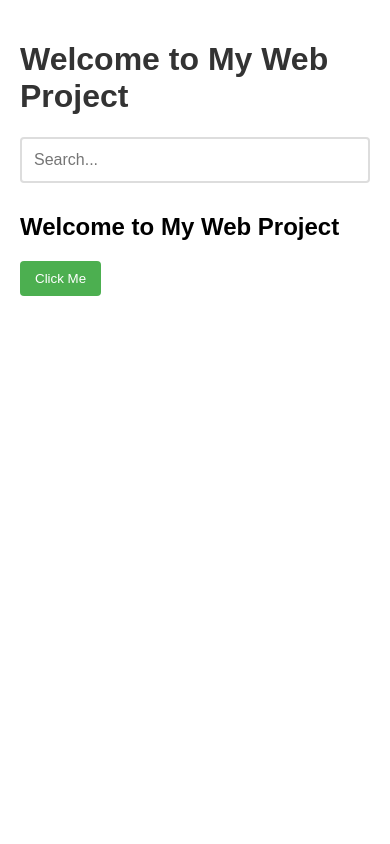
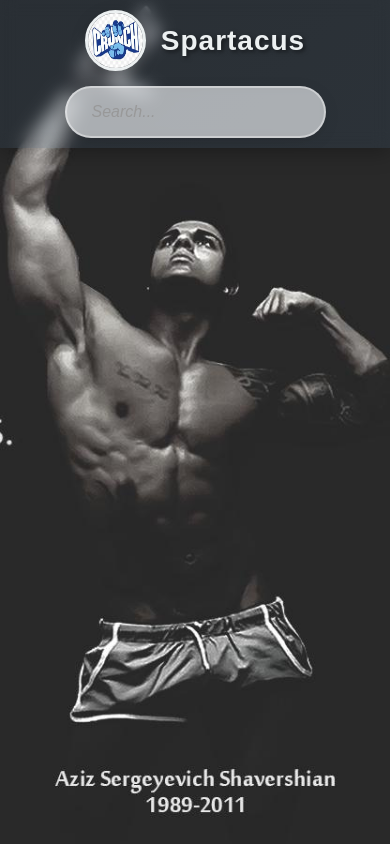
Before and after one commit to m1bz/web, a website: page my-web-project/src/index.html in a window 390 px wide. Drawn offline with Linux system fonts and the light colour scheme.

Commit message:
Commit 2 -> We made an transparent header and search bar, uploaded a photo and made it the background.

```diff
--- a/my-web-project/src/index.html
+++ b/my-web-project/src/index.html
@@ -7,14 +7,23 @@
     <link rel="stylesheet" href="styles.css">
 </head>
 <body>
-    <h1>Welcome to My Web Project</h1>
+    <header class="header">
+        <div class="logo">
+            <img src="logo.jpeg" alt="Spartacus Logo" class="logo-img">
+            <span class="logo-text">Spartacus</span>
+        </div>
 
-    <div class="search-container">
-        <input type="text" id="search-input" placeholder="Search...">
-        <div id="search-results" class="search-results"></div>
-    </div>
+        <div class="search-container">
+            <input type="text" id="search-input" placeholder="Search..." class="search-input">
+            <div id="search-results" class="search-results"></div>
+        </div>
 
-    <div id="app"></div>
+        <div class="header-spacer"></div>
+    </header>
+
+    <main class="main-content">
+    </main>
+
     <script src="index.js"></script>
 </body>
 </html>
--- a/my-web-project/src/index.js
+++ b/my-web-project/src/index.js
@@ -2,17 +2,6 @@
 // It contains the logic for the application, such as DOM manipulation and event handling.
 
 document.addEventListener('DOMContentLoaded', () => {
-    const app = document.getElementById('app');
-    app.innerHTML = '<h2>Welcome to My Web Project</h2>';
-
-    const button = document.createElement('button');
-    button.textContent = 'Click Me';
-    app.appendChild(button);
-
-    button.addEventListener('click', () => {
-        alert('Button was clicked!');
-    });
-
     // Sample data for search results (replace with your actual data)
     const sampleData = [
         "JavaScript Tutorial",
@@ -22,7 +11,13 @@ document.addEventListener('DOMContentLoaded', () => {
         "React Framework",
         "Node.js Backend",
         "Database Integration",
-        "API Development"
+        "API Development",
+        "Python Programming",
+        "Machine Learning",
+        "Data Science",
+        "Frontend Development",
+        "Backend Development",
+        "Full Stack Development"
     ];
 
     // Get search elements
@@ -31,7 +26,7 @@ document.addEventListener('DOMContentLoaded', () => {
 
     // Add event listener for input changes (live search)
     searchInput.addEventListener('input', () => {
-        const query = searchInput.value.toLowerCase();
+        const query = searchInput.value.toLowerCase().trim();
 
         // Clear previous results
         searchResults.innerHTML = '';
--- a/my-web-project/src/styles.css
+++ b/my-web-project/src/styles.css
@@ -1,70 +1,179 @@
 body {
-    font-family: Arial, sans-serif;
+    font-family: 'Arial', sans-serif;
     margin: 0;
-    padding: 20px;
+    padding: 0;
+    background-image: url('zyzz.jpeg');
+    background-size: cover;
+    background-position: center;
+    background-attachment: fixed;
+    background-repeat: no-repeat;
+    min-height: 100vh;
 }
 
-h1 {
-    color: #333;
+/* Header Styles */
+.header {
+    background: linear-gradient(135deg, rgba(44, 62, 80, 0.3), rgba(52, 73, 94, 0.3));
+    backdrop-filter: blur(8px);
+    padding: 15px 30px;
+    display: flex;
+    align-items: center;
+    justify-content: space-between;
+    box-shadow: 0 4px 20px rgba(0, 0, 0, 0.3);
+    position: sticky;
+    top: 0;
+    z-index: 100;
 }
 
+.logo {
+    display: flex;
+    align-items: center;
+    gap: 15px;
+}
+
+.logo-img {
+    width: 55px;
+    height: 55px;
+    border-radius: 50%;
+    border: 3px solid #ecf0f1;
+    box-shadow: 0 4px 15px rgba(0, 0, 0, 0.2);
+}
+
+.logo-text {
+    font-size: 28px;
+    font-weight: bold;
+    color: #ecf0f1;
+    text-shadow: 2px 2px 4px rgba(0, 0, 0, 0.5);
+    letter-spacing: 1px;
+}
+
+.header-spacer {
+    width: 100px; /* Balance the logo on the left */
+}
+
+/* Search Container Styles */
 .search-container {
     position: relative;
-    max-width: 500px;
-    margin: 20px 0;
+    flex: 1;
+    max-width: 600px;
+    margin: 0 50px;
+    display: flex;
+    justify-content: center;
 }
 
-#search-input {
+.search-input {
     width: 100%;
-    padding: 12px;
+    padding: 15px 25px;
     font-size: 16px;
-    border: 2px solid #ddd;
-    border-radius: 4px;
+    border: 2px solid rgba(255, 255, 255, 0.4);
+    border-radius: 50px; /* Make it oval/rounded */
     box-sizing: border-box;
+    background: rgba(255, 255, 255, 0.6);
+    backdrop-filter: blur(5px);
+    outline: none;
+    transition: all 0.3s ease;
+    box-shadow: 0 4px 15px rgba(0, 0, 0, 0.1);
+}
+
+.search-input:focus {
+    border-color: rgba(76, 175, 80, 0.8);
+    background: rgba(255, 255, 255, 0.8);
+    box-shadow: 0 6px 25px rgba(76, 175, 80, 0.2);
+    transform: translateY(-2px);
+}
+
+.search-input::placeholder {
+    color: #999;
+    font-style: italic;
 }
 
 .search-results {
     position: absolute;
-    width: 100%;
+    top: 100%;
+    left: 0;
+    right: 0;
     max-height: 300px;
     overflow-y: auto;
-    background-color: white;
-    border: 1px solid #ddd;
-    border-top: none;
-    border-radius: 0 0 4px 4px;
-    box-shadow: 0 2px 4px rgba(0, 0, 0, 0.1);
-    z-index: 10;
+    background: rgba(255, 255, 255, 0.85);
+    backdrop-filter: blur(15px);
+    border: 2px solid rgba(44, 62, 80, 0.1);
+    border-radius: 15px;
+    box-shadow: 0 8px 32px rgba(0, 0, 0, 0.2);
+    z-index: 1000;
     display: none;
+    margin-top: 8px;
+}
+
+/* Main Content Styles */
+.main-content {
+    padding: 40px 30px;
+    text-align: center;
+}
+
+h1 {
+    color: #fff;
+    font-size: 3rem;
+    text-shadow: 2px 2px 4px rgba(0, 0, 0, 0.7);
+    margin-bottom: 30px;
+    font-weight: bold;
+}
+
+#app {
+    margin: 20px auto;
+    max-width: 800px;
 }
 
 .result-item {
-    padding: 10px 15px;
+    padding: 15px 20px;
     cursor: pointer;
+    border-radius: 8px;
+    margin: 4px 8px;
+    transition: all 0.2s ease;
+    border-bottom: 1px solid rgba(44, 62, 80, 0.1);
+    color: #2c3e50;
+    font-weight: 500;
+}
+
+.result-item:last-child {
+    border-bottom: none;
 }
 
 .result-item:hover {
-    background-color: #f5f5f5;
+    background: linear-gradient(135deg, #3498db, #2980b9);
+    color: white;
+    transform: translateX(5px);
+    box-shadow: 0 4px 15px rgba(52, 152, 219, 0.3);
 }
 
 .no-results {
-    padding: 10px 15px;
-    color: #888;
+    padding: 20px;
+    color: #7f8c8d;
     font-style: italic;
+    text-align: center;
+    font-size: 14px;
 }
 
-#app {
-    margin-top: 30px;
+/* Responsive Design */
+@media (max-width: 768px) {
+    .header {
+        padding: 10px 15px;
+        flex-direction: column;
+        gap: 15px;
+    }
+
+    .search-container {
+        margin: 0;
+        max-width: 100%;
+    }
+
+    .header-spacer {
+        display: none;
+    }
+
+    h1 {
+        font-size: 2rem;
+    }
+
+    .main-content {
+        padding: 20px 15px;
+    }
 }
-
-button {
-    padding: 10px 15px;
-    background-color: #4CAF50;
-    color: white;
-    border: none;
-    border-radius: 4px;
-    cursor: pointer;
-}
-
-button:hover {
-    background-color: #45a049;
-}
```
Also changed, not shown: my-web-project/src/logo.jpeg (added), my-web-project/src/zyzz.jpeg (added).
